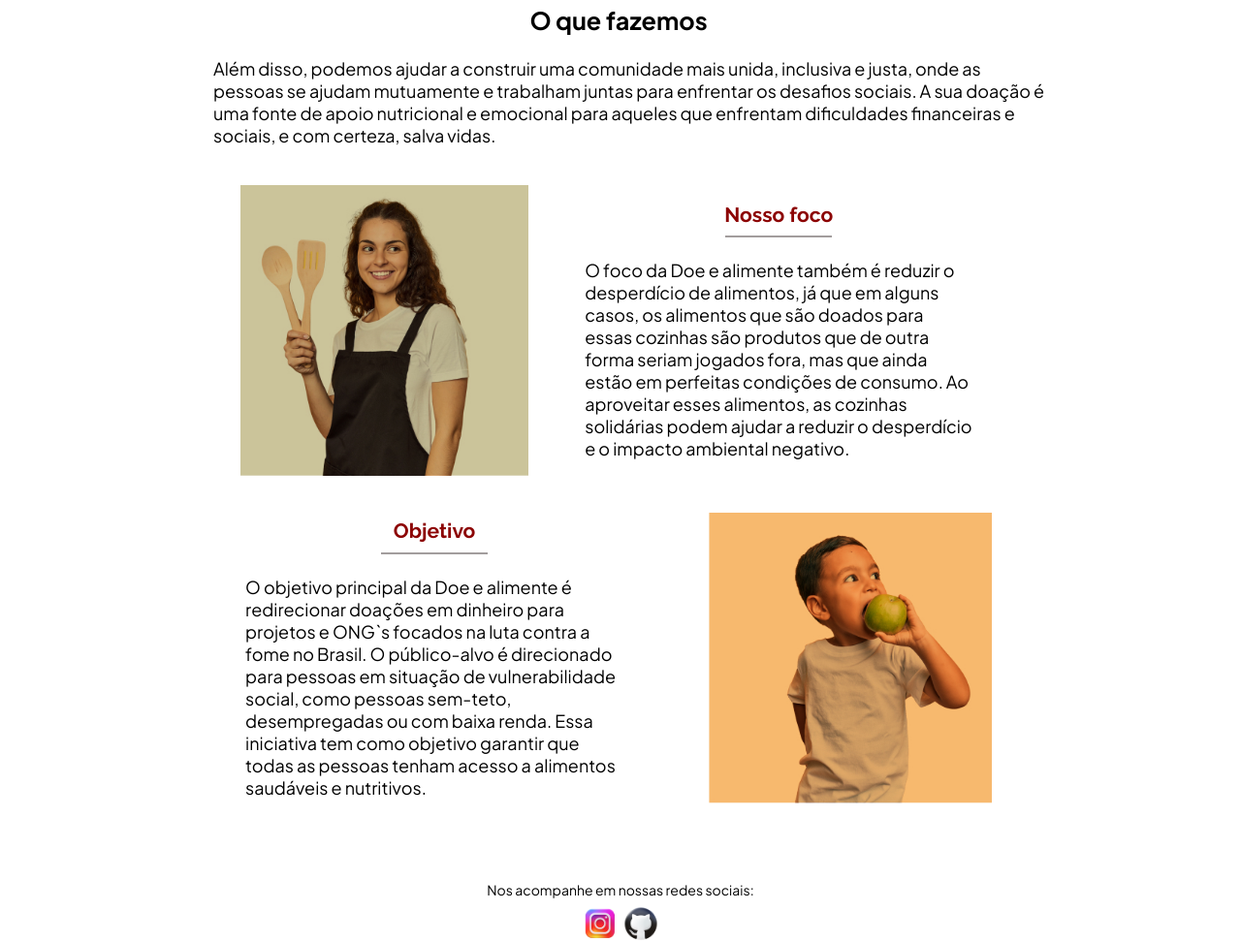
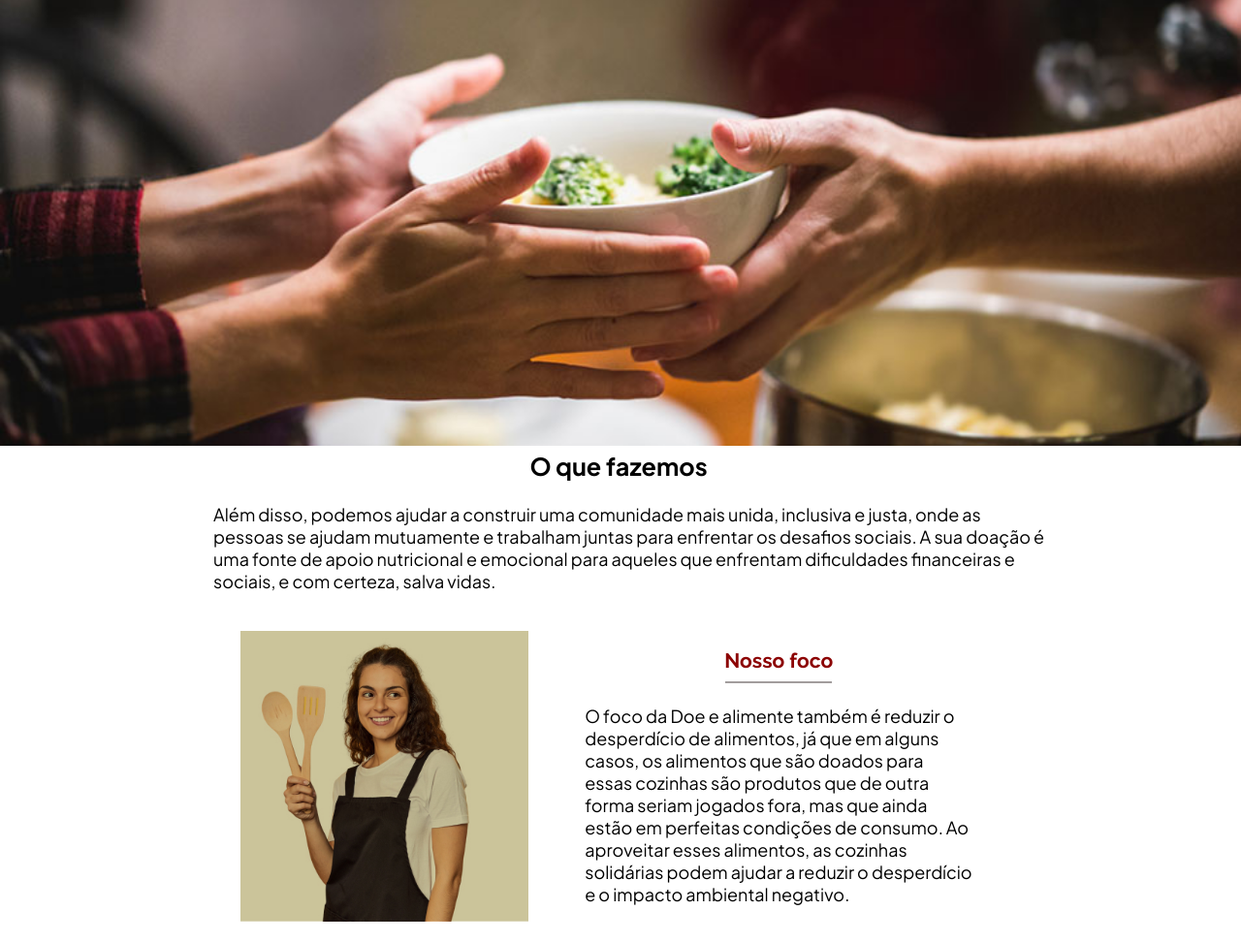
Before and after one commit to Lilian-Carvalho25/Doe-e-alimente, a PHP site: page /oq-fazemos.php in a window 1280 px wide. Shown: the part 96-1068 px from the top of the page at 97% size. Run offline with PHP 8.4, Linux system fonts and the light colour scheme.

Commit message:
Fundo-oq

```diff
--- a/css/style.css
+++ b/css/style.css
@@ -264,6 +264,15 @@ hr {
 }
 
 /* Oq fazemos */
+.fundo-oq{
+    background-image: url(../imagens/dando-pote2.jpg);
+    padding: 150px 0;
+    background-size: cover;
+    background-repeat: no-repeat;
+    background-position: center;
+}
+
+
 
 #main-oq-fazemos {
     padding-bottom: 40px;
@@ -1247,6 +1256,10 @@ form {
 
         object-fit: cover;
     }
+    .fundo-oq{
+        background-position: 0px -250px;
+
+    }
 
 }
 
@@ -1290,6 +1303,9 @@ form {
     .oq-contein {
 
         object-fit: cover;
+    }
+    .fundo-oq{
+        background-position: 0px -300px;
     }
 }
 
@@ -1418,11 +1434,18 @@ form {
 
         object-fit: cover;
     }
+    .fundo-oq{
+        padding: 170px 0;
+    }
 
 }
 
 /* A PARTIR DE 778PX */
 @media screen and (min-width:778px) {
+    .fundo-oq {
+        padding: 200px 0;
+    }
+
     #main-oq-fazemos{
         display: flex;
         align-items: center;
@@ -1496,7 +1519,9 @@ form {
         width: 100%;
         width: 290px;
     }
-
+    .fundo-oq{
+        padding: 230px 0px;
+    }
 }
 
 
--- a/oq-fazemos.php
+++ b/oq-fazemos.php
@@ -32,7 +32,14 @@
         </div>
     </header>
 
+    <div class="fundo-oq">
+
+    </div>
+
+
     <main id="main-oq-fazemos">
+
+
         <!--  <img class="oq-fazemos-img oq-contein" src="imagens/dando-pote.jpg" alt=""> -->
         <div class="segundo-container">
             <section class="espaco-texto">
```
Also changed, not shown: imagens/dando-pote2.jpg (added).
